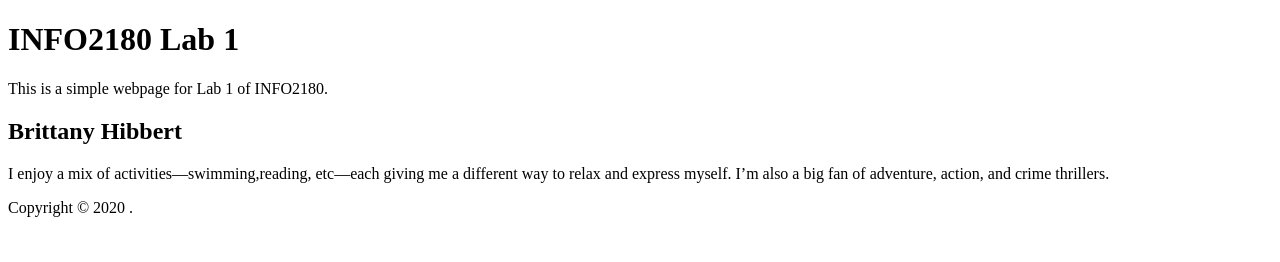
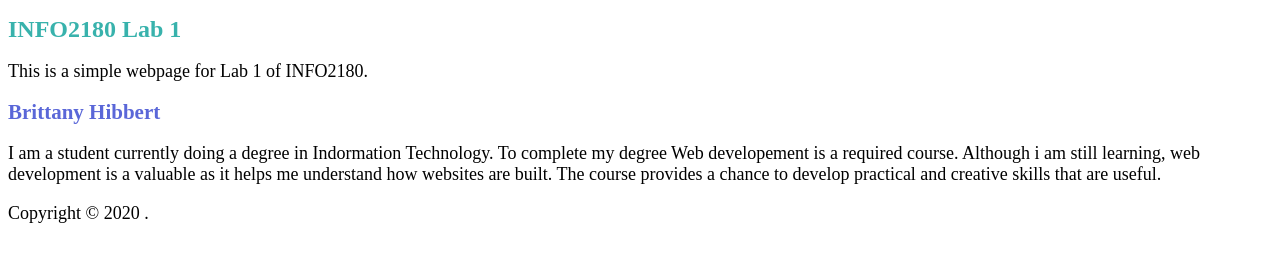
Before and after one commit to kalie-jay/info2180-lab1, a plain HTML site: page index.html in a window 1280 px wide. Drawn offline with Linux system fonts and the light colour scheme.

Commit message:
Added About Self

```diff
--- a/index.html
+++ b/index.html
@@ -5,6 +5,7 @@
     <meta name="viewport" content="width=device-width, initial-scale=1.0">
     <meta http-equiv="X-UA-Compatible" content="ie=edge">
     <title>INFO2180 Lab 1</title>
+    <link rel="stylesheet" href="styles.css"
 </head>
 <body>
     <header>
@@ -13,7 +14,7 @@
     </header>
     <main>
         <h2>Brittany Hibbert</h2>
-        <p>I enjoy a mix of activities—swimming,reading, etc—each giving me a different way to relax and express myself. I’m also a big fan of adventure, action, and crime thrillers.</p>
+        <p>I am a student currently doing a degree in Indormation Technology. To complete my degree Web developement is a required course. Although i am still learning, web development is a valuable as it helps me understand how websites are built. The course provides a chance to develop practical and creative skills that are useful.</p>
     </main>
     <footer>
         <p>Copyright &copy; 2020 <Your Name>.</p>
--- /dev/null
+++ b/styles.css
@@ -0,0 +1,13 @@
+h1 {
+    font-size: 24px;
+    color: #38B2AC;
+}
+
+h2 {
+    font-size: 21px;
+    color: #5A67D8;
+}
+
+p {
+    font-size: 18px;
+}
```
